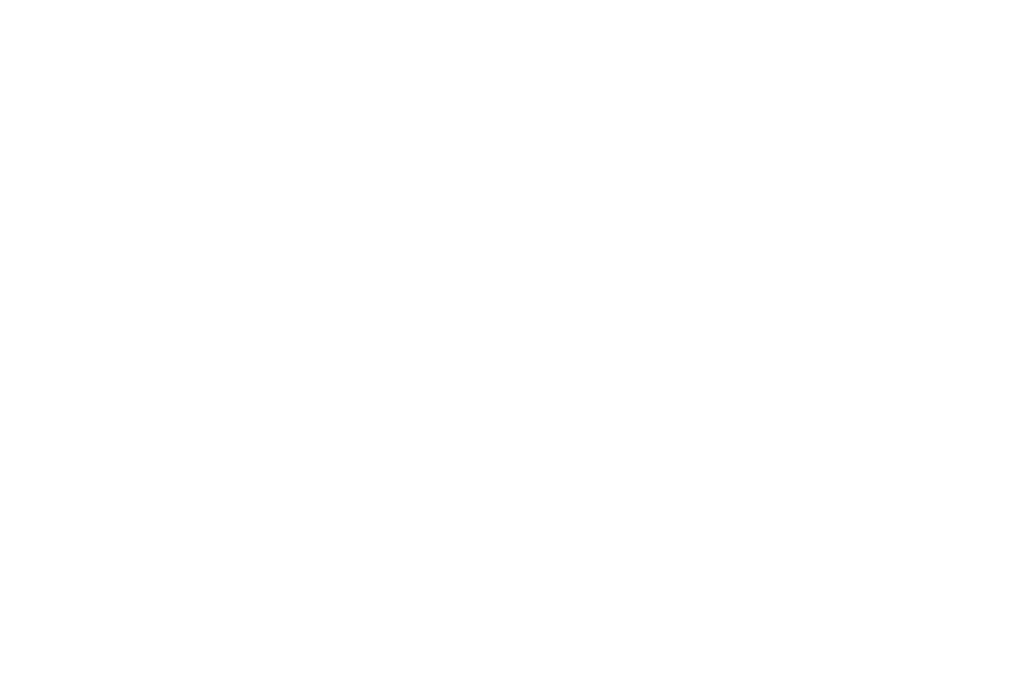
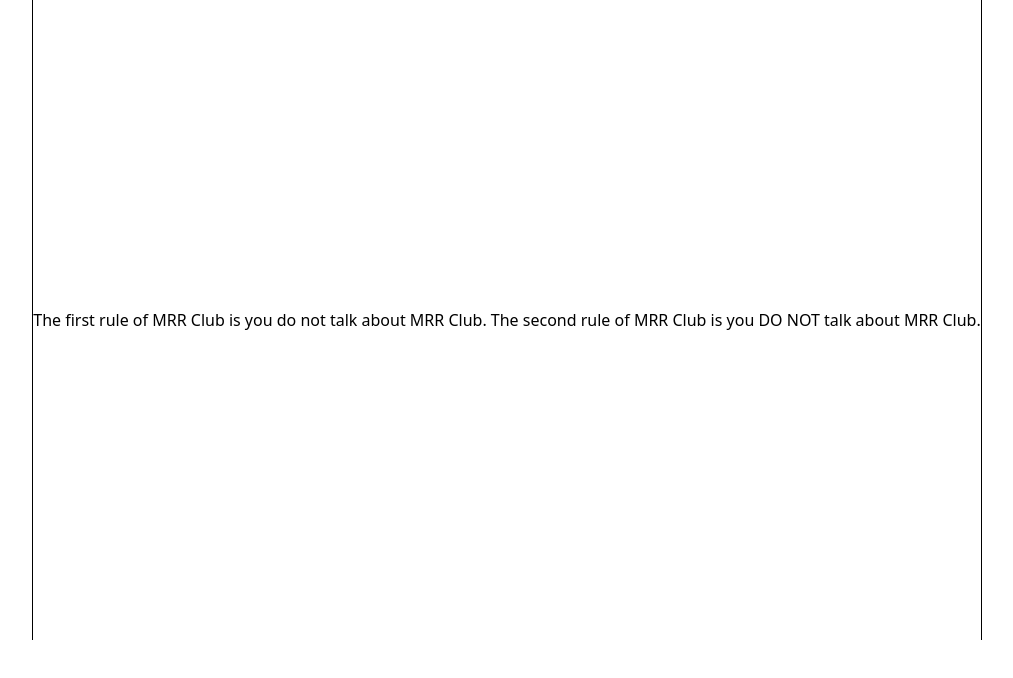
Before and after one commit to carrada/eamx-website, a React (Vite) app: page / in a window 1280 px wide. Shown: the top 678 px of the page, without its empty margins (133-1146 px from the left). Built offline with nearby package versions, Linux system fonts and the light colour scheme.

Commit message:
Add SVG mask effect demo and fix TypeScript errors

```diff
--- a/package.json
+++ b/package.json
@@ -12,6 +12,7 @@
   "dependencies": {
     "clsx": "^2.1.1",
     "framer-motion": "^12.23.26",
+    "motion": "^12.23.26",
     "react": "^19.2.0",
     "react-dom": "^19.2.0",
     "tailwind-merge": "^3.4.0"
--- a/src/App.jsx
+++ b/src/App.jsx
@@ -1,8 +1,23 @@
+import { MaskContainer } from './components/svg-mask-effect'
 import './App.css'
 
 function App() {
   return (
-    <div>
+    <div className="flex h-[40rem] w-full items-center justify-center overflow-hidden">
+      <MaskContainer
+        revealText={
+          <p className="mx-auto max-w-4xl text-center text-4xl font-bold text-slate-800 dark:text-white">
+            The first rule of MRR Club is you do not talk about MRR Club. The
+            second rule of MRR Club is you DO NOT talk about MRR Club.
+          </p>
+        }
+        className="h-[40rem] rounded-md border text-white dark:text-black"
+      >
+        Discover the power of{" "}
+        <span className="text-blue-500">Tailwind CSS v4</span> with native CSS
+        variables and container queries with{" "}
+        <span className="text-blue-500">advanced animations</span>.
+      </MaskContainer>
     </div>
   )
 }
--- a/src/components/svg-mask-effect.jsx
+++ b/src/components/svg-mask-effect.jsx
@@ -1,6 +1,6 @@
 "use client";
 import { useState, useEffect, useRef } from "react";
-import { motion } from "framer-motion";
+import { motion } from "motion/react";
 import { cn } from "../lib/utils";
 
 export const MaskContainer = ({
@@ -19,13 +19,13 @@
   };
 
   useEffect(() => {
-    containerRef.current.addEventListener("mousemove", updateMousePosition);
+    const container = containerRef.current;
+    if (container) {
+      container.addEventListener("mousemove", updateMousePosition);
+    }
     return () => {
-      if (containerRef.current) {
-        containerRef.current.removeEventListener(
-          "mousemove",
-          updateMousePosition,
-        );
+      if (container) {
+        container.removeEventListener("mousemove", updateMousePosition);
       }
     };
   }, []);
@@ -43,7 +43,7 @@
       }}
     >
       <motion.div
-        className="absolute flex h-full w-full items-center justify-center bg-black text-6xl text-white [mask-image:url(/mask.svg)] [mask-repeat:no-repeat] [mask-size:40px]"
+        className="absolute flex h-full w-full items-center justify-center bg-black text-6xl [mask-image:url(/mask.svg)] [mask-repeat:no-repeat] [mask-size:40px] dark:bg-white"
         animate={{
           maskPosition: `${mousePosition.x - maskSize / 2}px ${
             mousePosition.y - maskSize / 2
@@ -52,10 +52,10 @@
         }}
         transition={{
           maskSize: { duration: 0.3, ease: "easeInOut" },
-          maskPosition: { duration: 0, ease: "linear" },
+          maskPosition: { duration: 0.15, ease: "linear" },
         }}
       >
-        <div className="absolute inset-0 z-0 h-full w-full bg-black opacity-50" />
+        <div className="absolute inset-0 z-0 h-full w-full bg-black opacity-50 dark:bg-white" />
         <div
           onMouseEnter={() => {
             setIsHovered(true);
@@ -63,13 +63,13 @@
           onMouseLeave={() => {
             setIsHovered(false);
           }}
-          className="relative z-20 mx-auto max-w-4xl text-center text-4xl font-bold text-white"
+          className="relative z-20 mx-auto max-w-4xl text-center text-4xl font-bold"
         >
           {children}
         </div>
       </motion.div>
 
-      <div className="flex h-full w-full items-center justify-center text-slate-800">
+      <div className="flex h-full w-full items-center justify-center">
         {revealText}
       </div>
     </motion.div>
```
Also changed, not shown: 1 other file (tests, documents, lock files or other folders).
